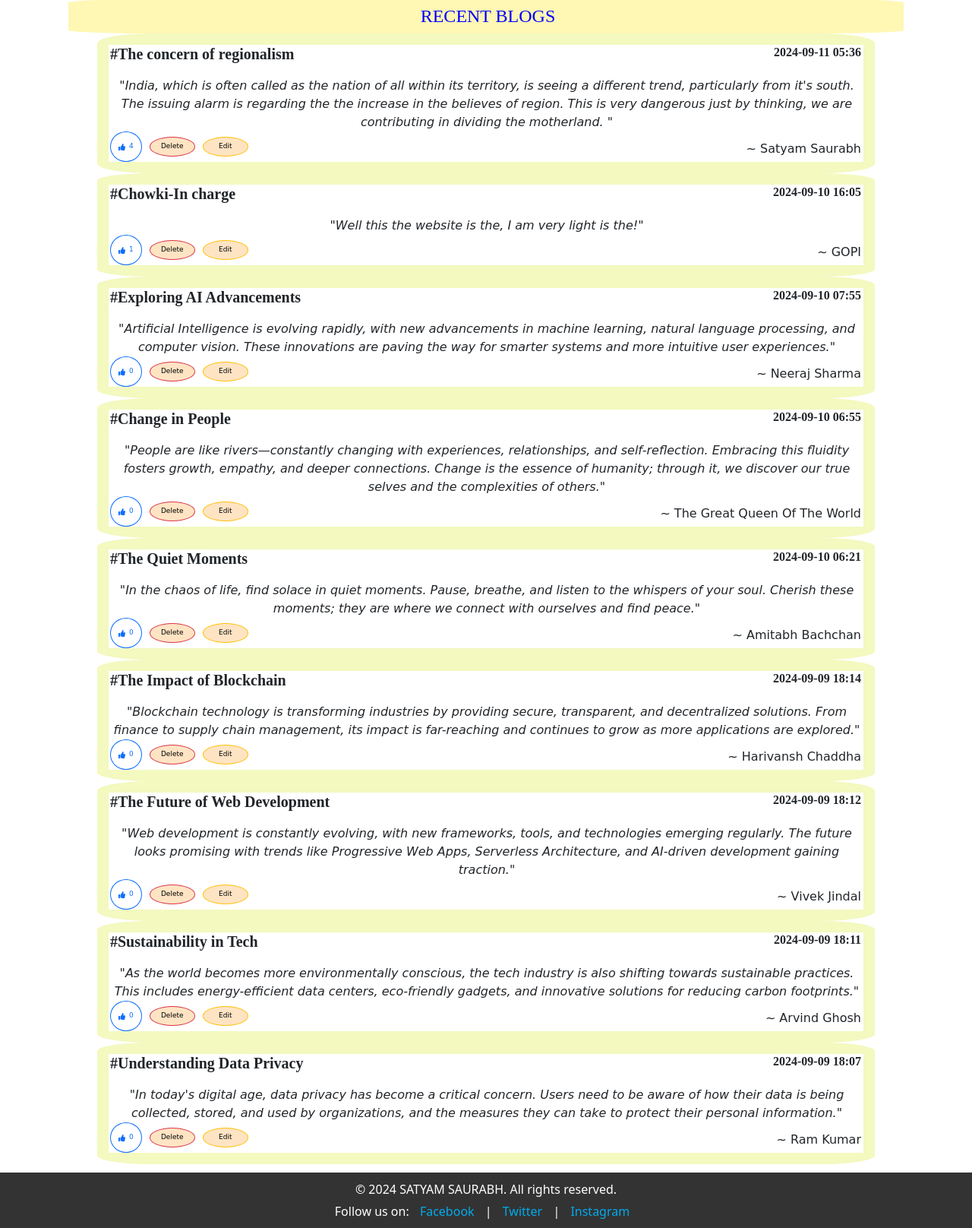
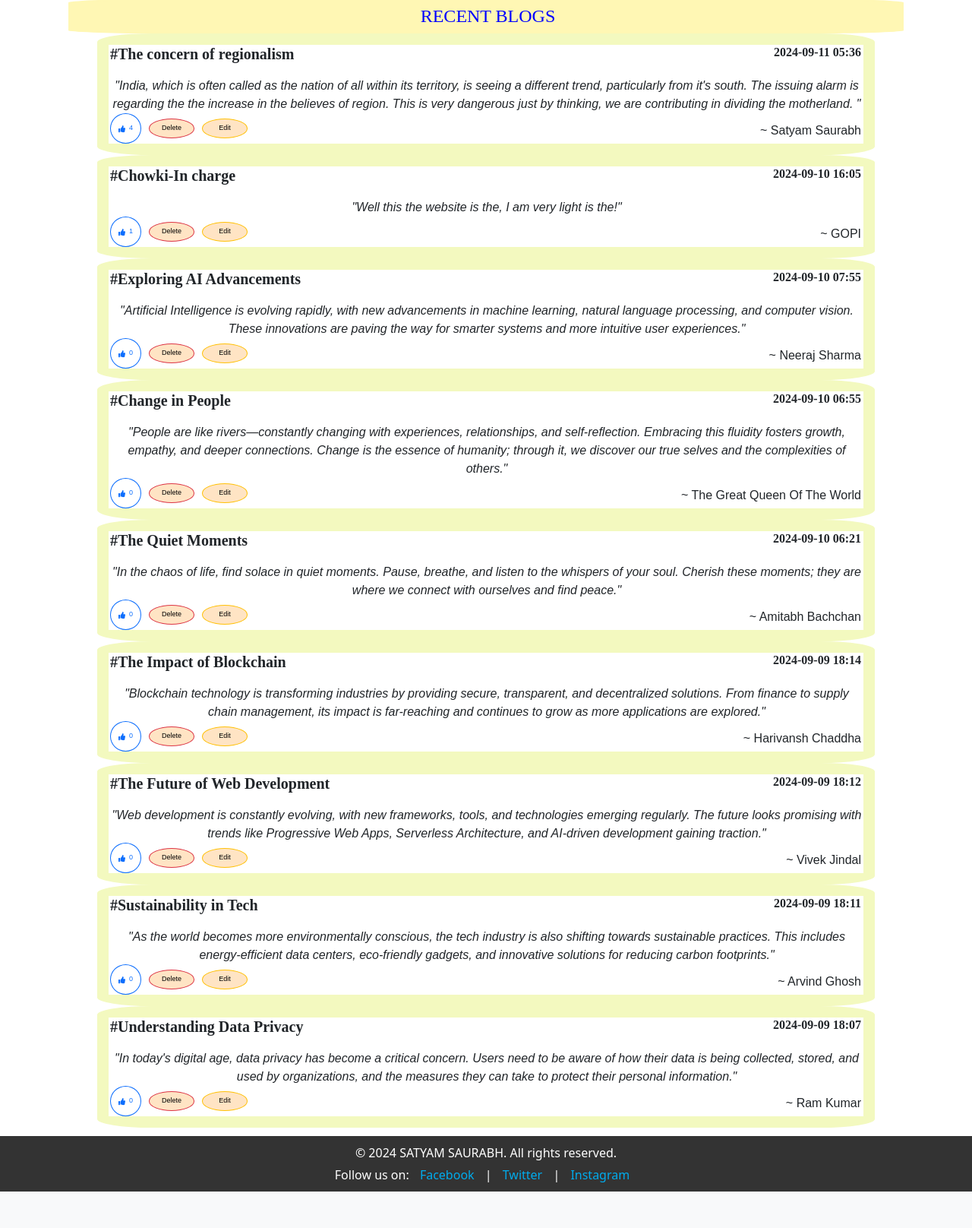
Before and after one commit to i-satyamsaurabh/Blogging-App, a Flask app: page / in a window 1280 px wide. Shown: the part 56-1672 px from the top of the page at 76% size. After the commit the page ends 1624 px from the top, so only its background shows below. Run offline with Flask 3, Linux system fonts and the light colour scheme; data comes from the database, SQL or seed files in the repository; some web fonts are replaced.

Commit message:
9th commit

```diff
--- a/static/style.css
+++ b/static/style.css
@@ -25,7 +25,9 @@ body {
 
 .two {
     box-sizing: border-box;
-    font-family: cursive;
+    font-family: "Lobster", sans-serif;
+    font-weight: 400;
+    font-style: normal;
     font-weight: 400;
     font-style: normal;
     box-sizing: border-box;
```
